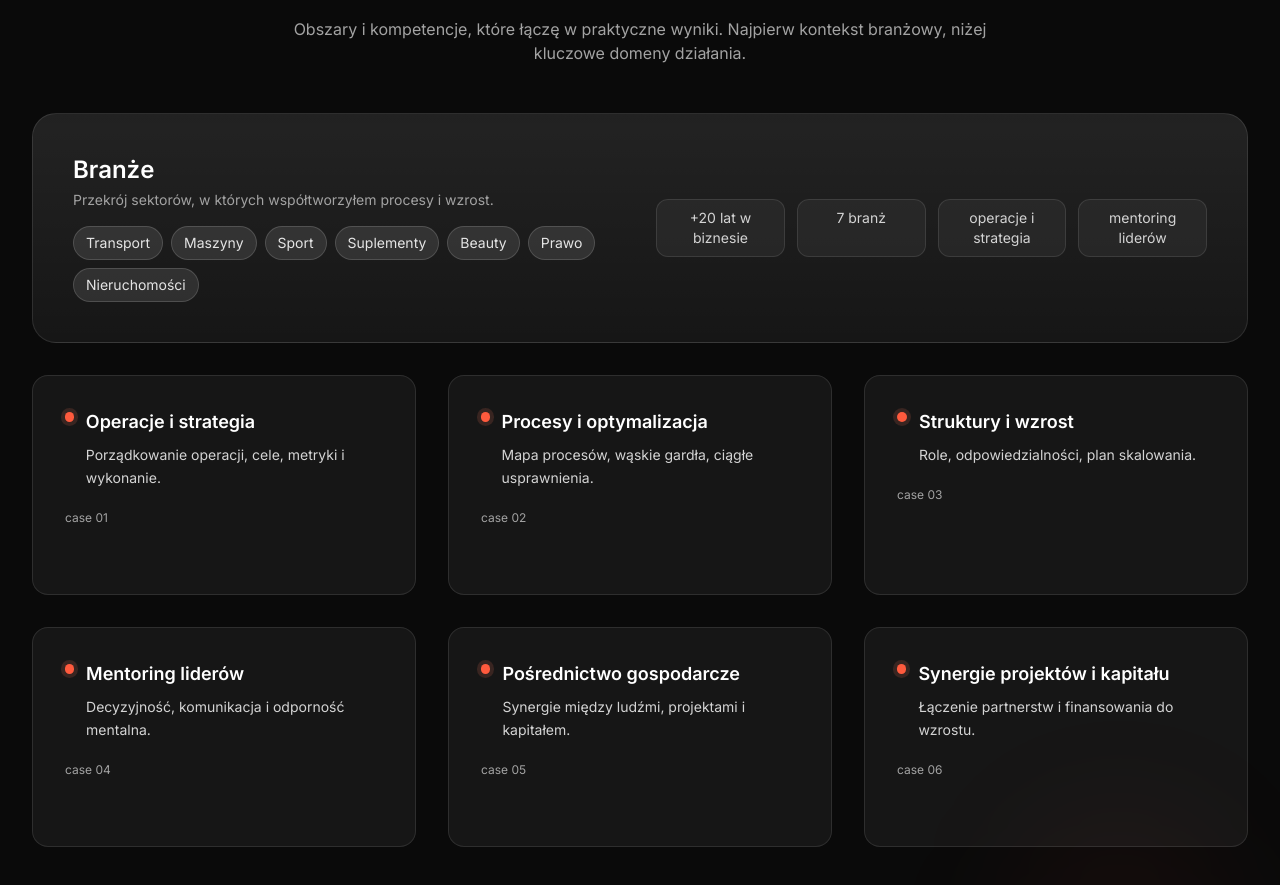
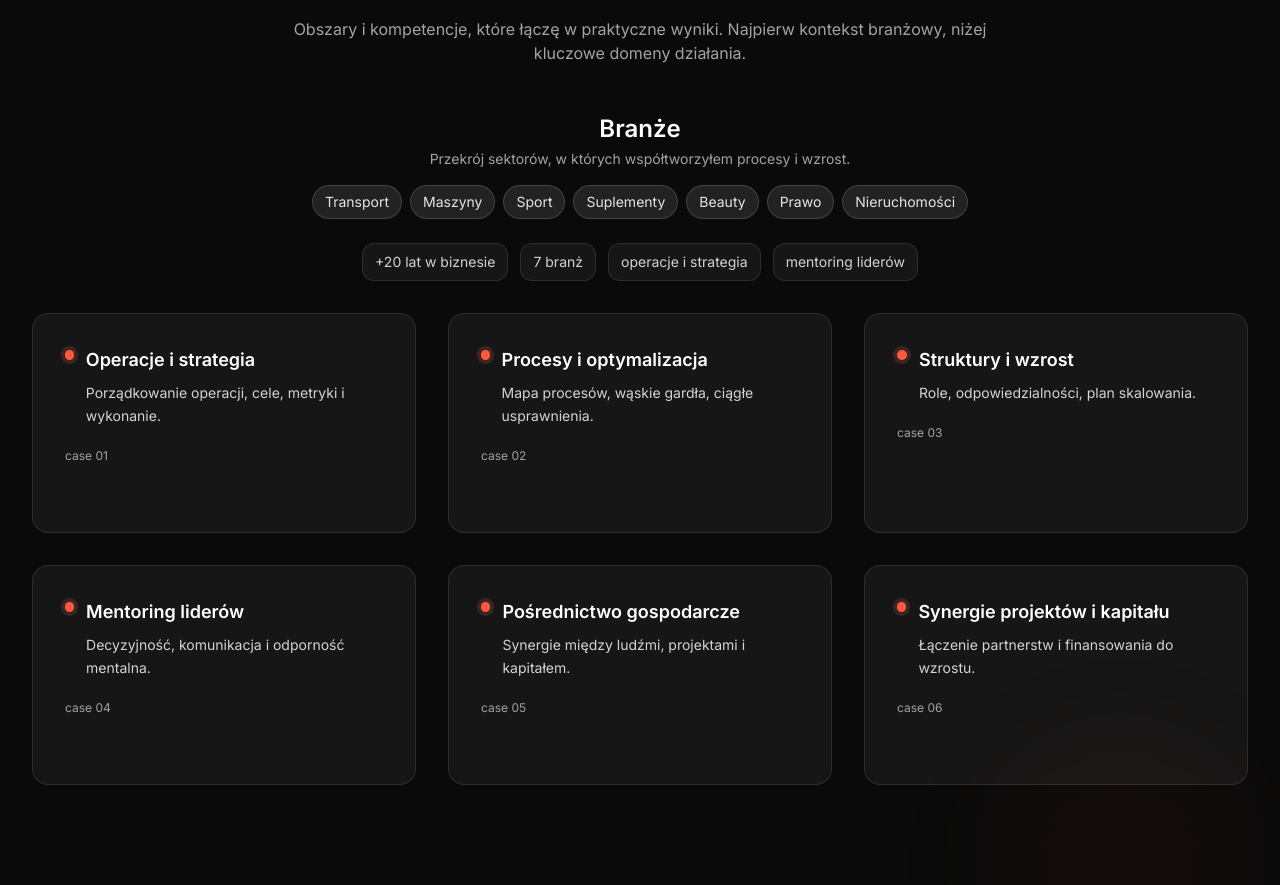
Before and after one commit to technikyvl/MAGIC-LANDING-PAGE-NEW, a Next.js app in the folder MAGICLIFELANDING/: page /wspolpraca in a window 1280 px wide. Shown: the part 2849-3734 px from the top of the page. Built offline with nearby package versions, Linux system fonts and the light colour scheme.

Commit message:
Update page.jsx

```diff
--- a/MAGICLIFELANDING/app/wspolpraca/page.jsx
+++ b/MAGICLIFELANDING/app/wspolpraca/page.jsx
@@ -274,23 +274,19 @@ export default function WspolpracaPage() {
           </div>
 
           <div className="grid gap-6 lg:gap-8">
-            {/* FULL-WIDTH: Branże / kontekst */}
-            <div className="slow-reveal rounded-3xl border border-white/10 bg-gradient-to-b from-white/10 to-white/5 p-8 lg:p-10">
-              <div className="flex flex-col lg:flex-row lg:items-center lg:justify-between gap-6">
-                <div>
-                  <h3 className="text-2xl font-semibold">Branże</h3>
-                  <p className="mt-1 text-neutral-400 text-sm">Przekrój sektorów, w których współtworzyłem procesy i wzrost.</p>
-                  <div className="mt-4 flex flex-wrap gap-2">
+            {/* Branże / kontekst – lekki, bez dużego kontenera */}
+            <div className="slow-reveal">
+              <h3 className="text-2xl font-semibold text-center">Branże</h3>
+              <p className="mt-1 text-neutral-400 text-sm text-center">Przekrój sektorów, w których współtworzyłem procesy i wzrost.</p>
+              <div className="mt-4 flex flex-wrap justify-center gap-2">
                 {["Transport","Maszyny","Sport","Suplementy","Beauty","Prawo","Nieruchomości"].map((b,i)=> (
                   <span key={i} className="px-3 py-1.5 rounded-full bg-white/10 border border-white/15 text-neutral-200 text-sm hover:bg-white/15 transition-colors">{b}</span>
                 ))}
               </div>
-                </div>
-                <div className="grid grid-cols-2 sm:grid-cols-4 gap-3 text-sm text-neutral-300">
+              <div className="mt-6 flex flex-wrap justify-center gap-3 text-sm text-neutral-300">
                 {["+20 lat w biznesie","7 branż","operacje i strategia","mentoring liderów"].map((s,idx)=> (
-                    <div key={idx} className="rounded-xl bg-white/5 border border-white/10 px-3 py-2 text-center">{s}</div>
+                  <div key={idx} className="rounded-xl bg-white/5 border border-white/10 px-3 py-2">{s}</div>
                 ))}
-                </div>
               </div>
             </div>
 
```
Lines whose indentation alone changed are shown as unchanged.
